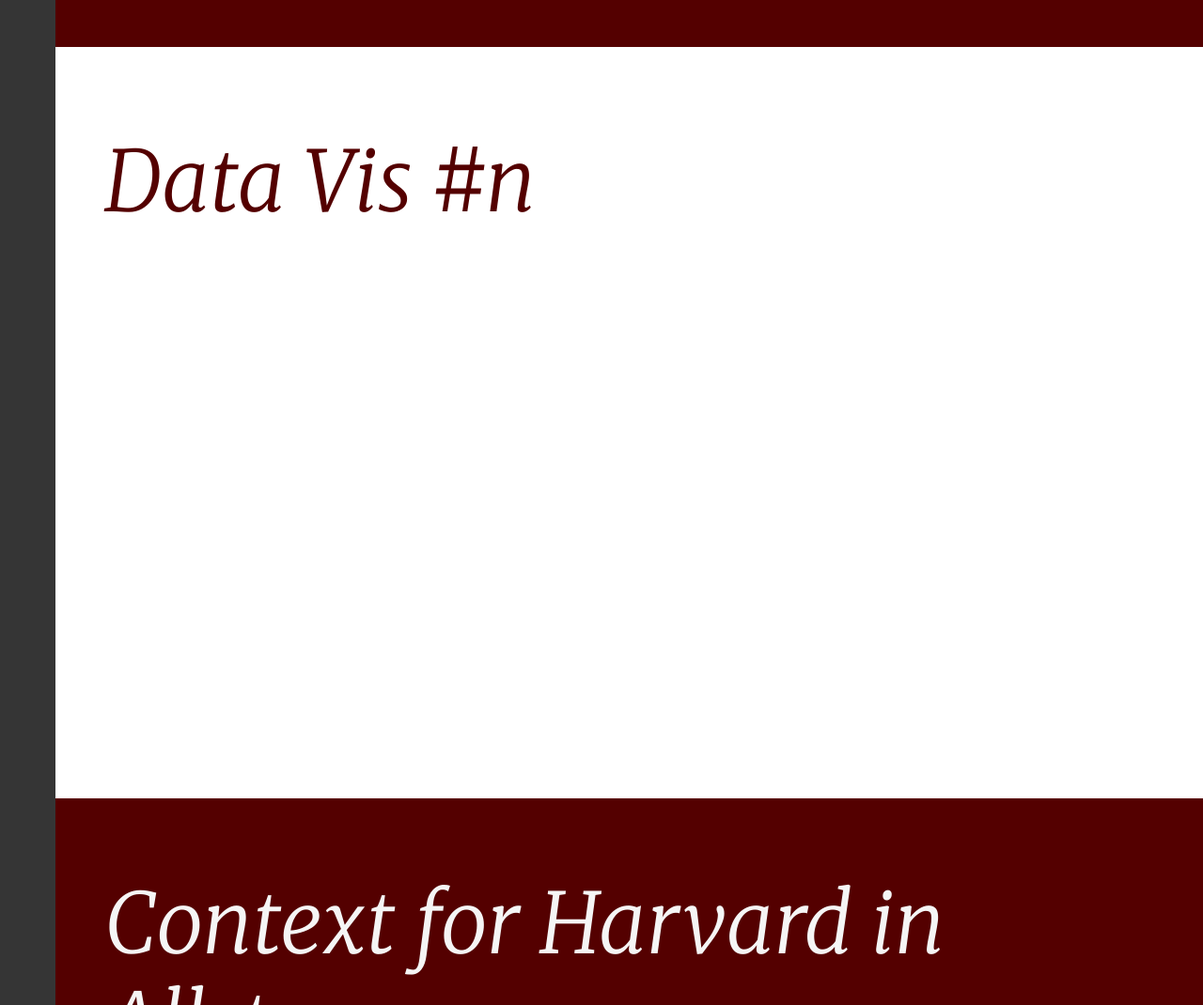
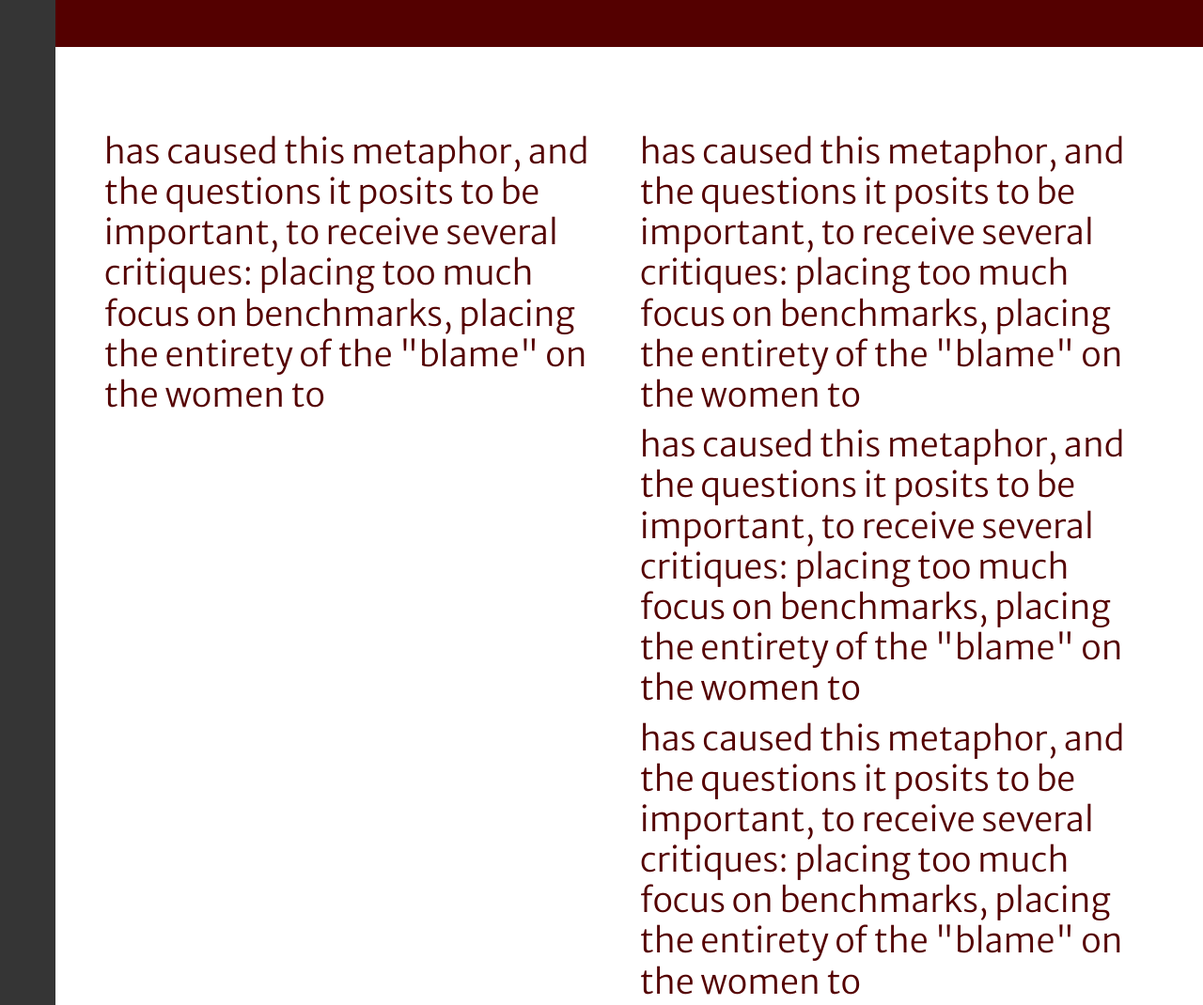
Before and after one commit to amandastetz/haa170g, a plain HTML site: page index.html in a window 1280 px wide. Shown: the part 7460-8530 px from the top of the page at 94% size. Drawn offline with nearby package versions, Linux system fonts and the light colour scheme.

Commit message:
All background formatting complete

```diff
--- a/index.html
+++ b/index.html
@@ -281,6 +281,41 @@
     </div>
 </div>
 
+    <div class="row justify-content-center">
+        <div class="col-11">
+            <div class="row justify-content-center">
+                    <div class="col-6 redText topSpacer">
+                        <h1 class="bodyText thin stick-30" style="font-weight: 300;">
+                            has caused this metaphor, and the questions it posits to be important, to receive several
+                            critiques: placing too much focus on benchmarks, placing
+                            the entirety of the "blame" on the women to
+                        </h1>
+                    </div>
+                <div class="col-6 redText topSpacer">
+                    <h1 class="bodyText thin" style="font-weight: 300;">
+                        has caused this metaphor, and the questions it posits to be important, to receive several
+                        critiques: placing too much focus on benchmarks, placing
+                        the entirety of the "blame" on the women to
+                    </h1>
+                    <h1 class="bodyText thin" style="font-weight: 300;">
+                        has caused this metaphor, and the questions it posits to be important, to receive several
+                        critiques: placing too much focus on benchmarks, placing
+                        the entirety of the "blame" on the women to
+                    </h1>
+                    <h1 class="bodyText thin" style="font-weight: 300;">
+                        has caused this metaphor, and the questions it posits to be important, to receive several
+                        critiques: placing too much focus on benchmarks, placing
+                        the entirety of the "blame" on the women to
+                    </h1>
+                    <h1 class="bodyText thin" style="font-weight: 300;">
+                        has caused this metaphor, and the questions it posits to be important, to receive several
+                        critiques: placing too much focus on benchmarks, placing
+                        the entirety of the "blame" on the women to
+                    </h1>
+                </div>
+            </div>
+        </div>
+    </div>
 
 <div id="section-6" class="row justify-content-center fullPage">
     <div class="col-11 topSpacer redText">
@@ -363,6 +398,14 @@
         </div>
     </div>
 
+    <div class="row justify-content-center fullPage redBackground">
+        <div class="col-11 topSpacer">
+            <h1 class="title xlText" style="font-weight: 300;">
+                <i>Summary</i>
+            </h1>
+        </div>
+    </div>
+
 <div id="section-8" class="row justify-content-center fullPage redBackground">
     <div class="col-11 topSpacer">
         <h1 class="title xlText" style="font-weight: 300;">
--- a/style.css
+++ b/style.css
@@ -16,6 +16,12 @@
     position: -webkit-sticky; /* Safari */
     position: sticky;
     top: 0;
+}
+
+.stick-30 {
+    position: -webkit-sticky; /* Safari */
+    position: sticky;
+    top: 30%;
 }
 
 .dot {
```
